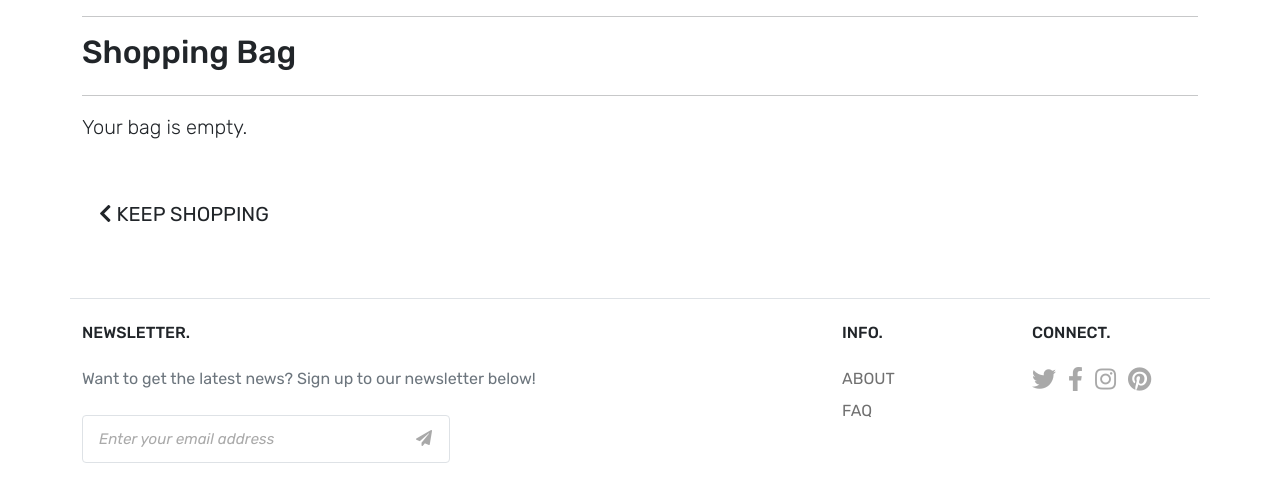
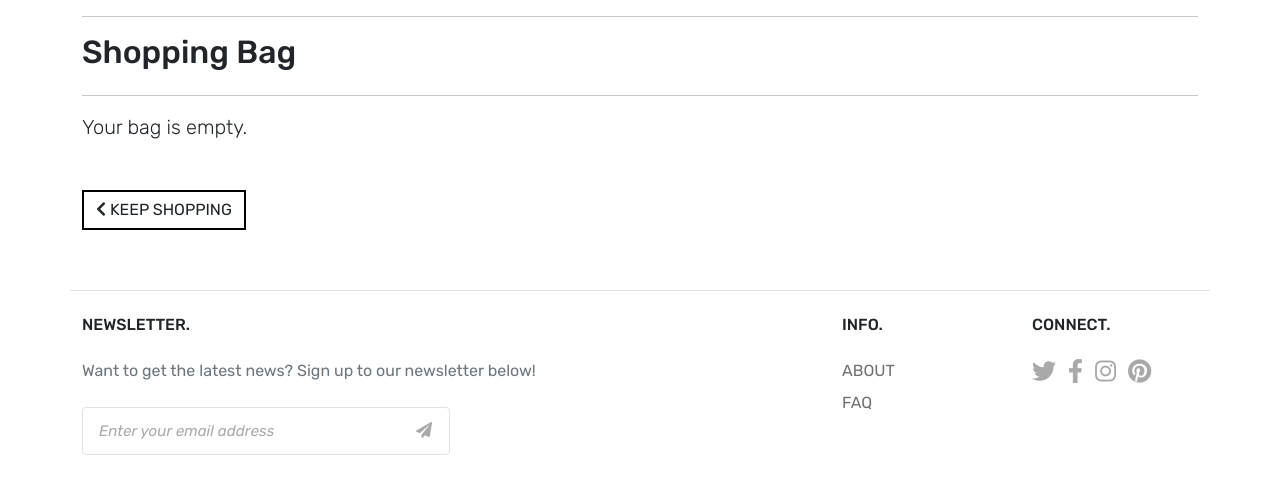
Before and after one commit to rudberga/CI-MS4-nft, a Django app: template cart/templates/cart/cart.html in a window 1280 px wide. Shown: the part 175-653 px from the top of the page. Run offline with Django 3.2, Linux system fonts and the light colour scheme; the template is opened without the code that fills it, so the values that code supplies are empty; parts of the project's set-up code (start-up, migrations or seed data) failed here and were passed over; some libraries are stand-ins or nearby versions.

Commit message:
ADD - border and placement of buttons on shopping cart page

```diff
--- a/cart/templates/cart/cart.html
+++ b/cart/templates/cart/cart.html
@@ -80,21 +80,20 @@
                                 </tr>
                             {% endfor %}
                             <tr>
-                                <td colspan="5" class="pt-5 text-right">
-                                    <h6><strong>Bag Total: ${{ total|floatformat:2 }}</strong></h6>
-                                    <h4 class="mt-4"><strong>Grand Total: ${{ grand_total|floatformat:2 }}</strong></h4>
+                                <td colspan="5" class="pt-5">
+                                    <h4 class="checkout-total"><strong>TOTAL: ${{ grand_total|floatformat:2 }}</strong></h4>
                                 </td>
                             </tr>
                             <tr>
                                 <td colspan="5" class="text-right">
-                                    <a href="{% url 'pieces' %}" class="btn btn-outline-black rounded-0 btn-lg">
+                                    <a href="{% url 'pieces' %}" class="keep-btn rounded-0 btn">
                                         <span class="icon">
                                             <i class="fas fa-chevron-left"></i>
                                         </span>
-                                        <span class="text-uppercase">Keep Shopping</span>
+                                        <span>KEEP SHOPPING</span>
                                     </a>
-                                    <a href="{% url 'checkout' %}" class="btn btn-black rounded-0 btn-lg">
-                                        <span class="text-uppercase">Secure Checkout</span>
+                                    <a href="{% url 'checkout' %}" class="checkout-btn rounded-0 btn">
+                                        <span>CHECKOUT</span>
                                         <span class="icon">
                                             <i class="fas fa-lock"></i>
                                         </span>
@@ -105,11 +104,11 @@
                     </div>
                 {% else %}
                     <p class="lead mb-5">Your bag is empty.</p>
-                    <a href="{% url 'pieces' %}" class="btn btn-outline-black rounded-0 btn-lg">
+                    <a href="{% url 'pieces' %}" class="keep-btn rounded-0 btn">
                         <span class="icon">
                             <i class="fas fa-chevron-left"></i>
                         </span>
-                        <span class="text-uppercase">Keep Shopping</span>
+                        <span>KEEP SHOPPING</span>
                     </a>
                 {% endif %}
             </div>
--- a/static/css/base.css
+++ b/static/css/base.css
@@ -332,7 +332,8 @@ body {
 .back-btn:hover,
 .buy-btn:hover,
 .post-btn:hover,
-.checkout-btn:hover {
+.checkout-btn:hover,
+.keep-btn:hover {
         background: #000;
         color: #fff;
     }
@@ -342,6 +343,10 @@ body {
 .update-link,
 .remove-item {
     cursor: pointer;
+}
+
+.keep-btn {
+    border: 2px solid #000;
 }
 
 /*--------------------------------- Toasts */
@@ -377,9 +382,16 @@ body {
     font-size: 1.5em;
 }
 
+/*--------------------------------- Checkout page */
+
 .checkout-btn {
     float: right;
     border: 2px solid #000;
+    font-size: 1.25em;
+}
+
+.checkout-total {
+    float: right;
 }
 
 /*--------------------------------- Media queries */
```
